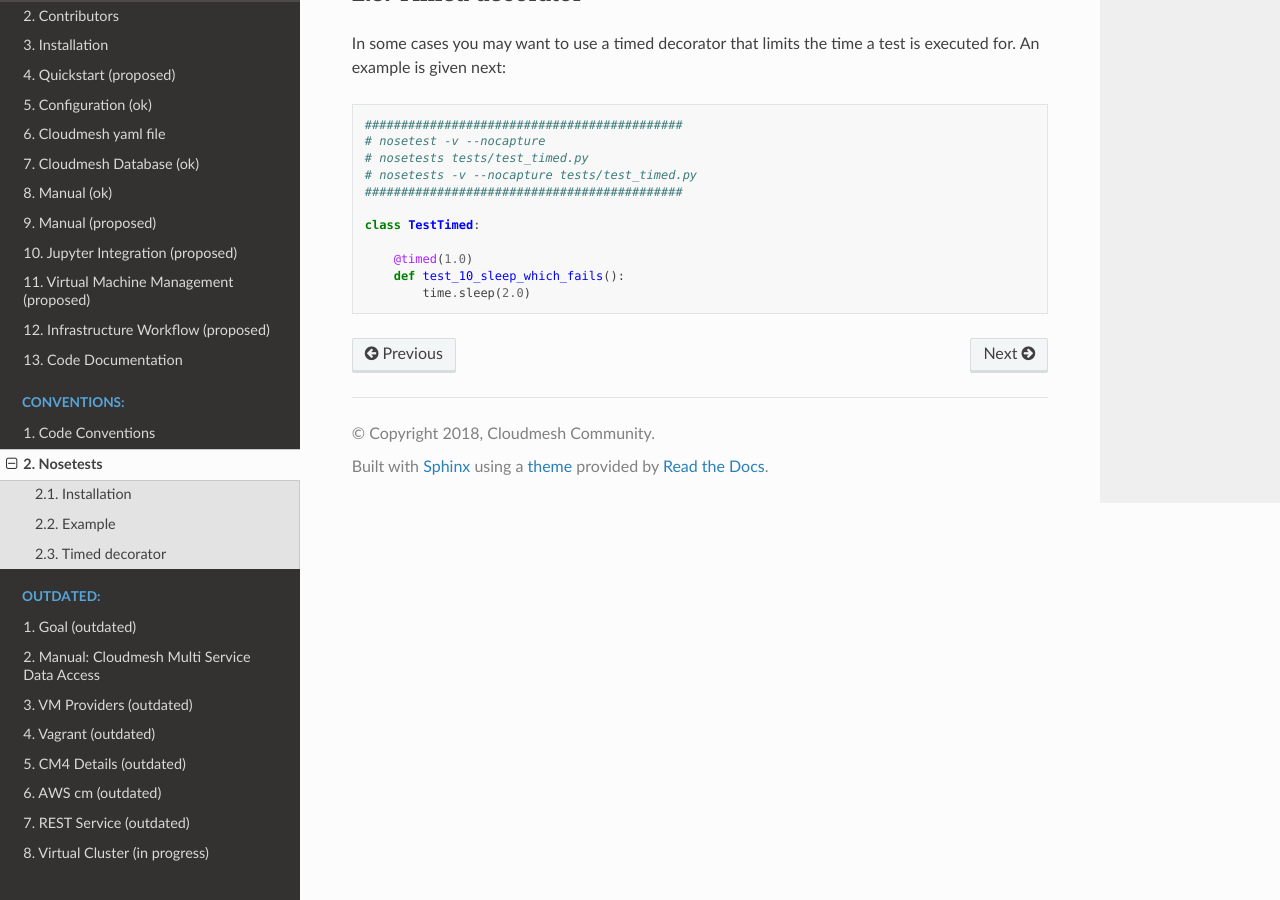
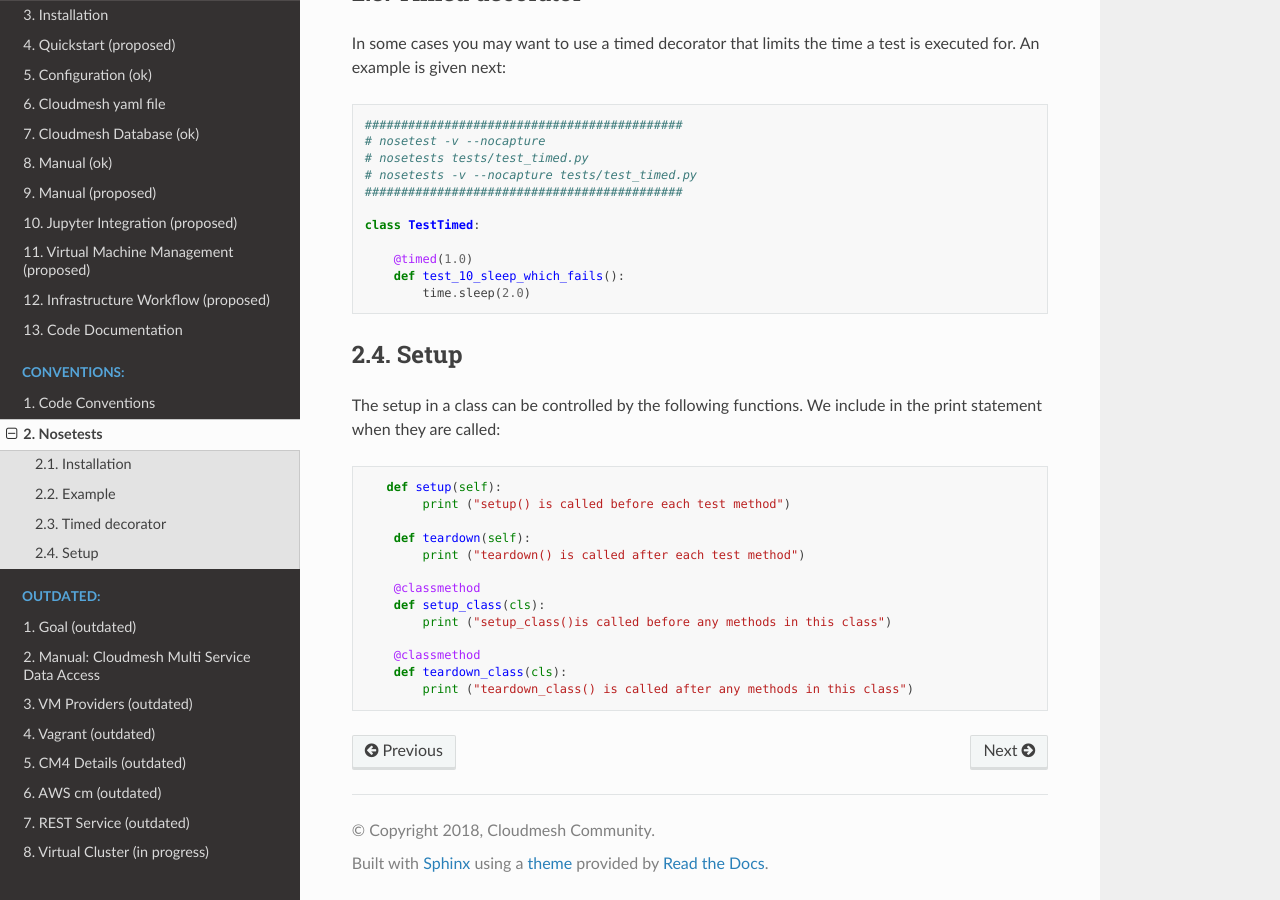
Before and after one commit to cloudmesh/cloudmesh-cloud, a Sphinx documentation site: the page built from documentation/source/nosetests.md, in a window 1280 px wide and 900 px high, scrolled down 3261 px. Built offline with Sphinx 7.4.7 and the Read the Docs theme 2.0.0, drawn with Linux system fonts in a browser that asks for light colours.

Commit message:
setup and teardown in nosetest

````diff
--- a/documentation/source/nosetests.md
+++ b/documentation/source/nosetests.md
@@ -179,3 +179,24 @@ class TestTimed:
     def test_10_sleep_which_fails():
         time.sleep(2.0)
 ```
+
+## Setup
+
+The setup in a class can be controlled by the following functions. We include in
+the print statement when they are called:
+
+```python
+   def setup(self):
+        print ("setup() is called before each test method")
+
+    def teardown(self):
+        print ("teardown() is called after each test method")
+
+    @classmethod
+    def setup_class(cls):
+        print ("setup_class()is called before any methods in this class")
+
+    @classmethod
+    def teardown_class(cls):
+        print ("teardown_class() is called after any methods in this class")
+```
````
